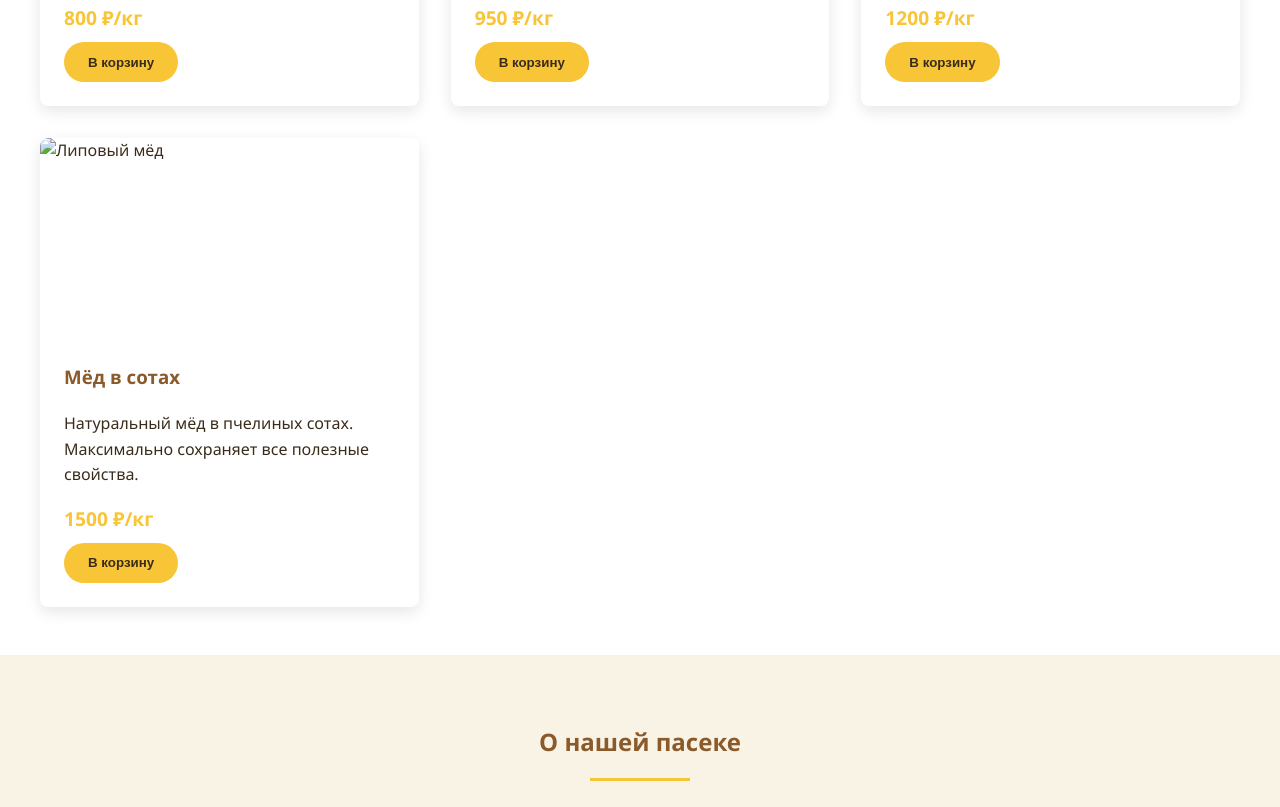
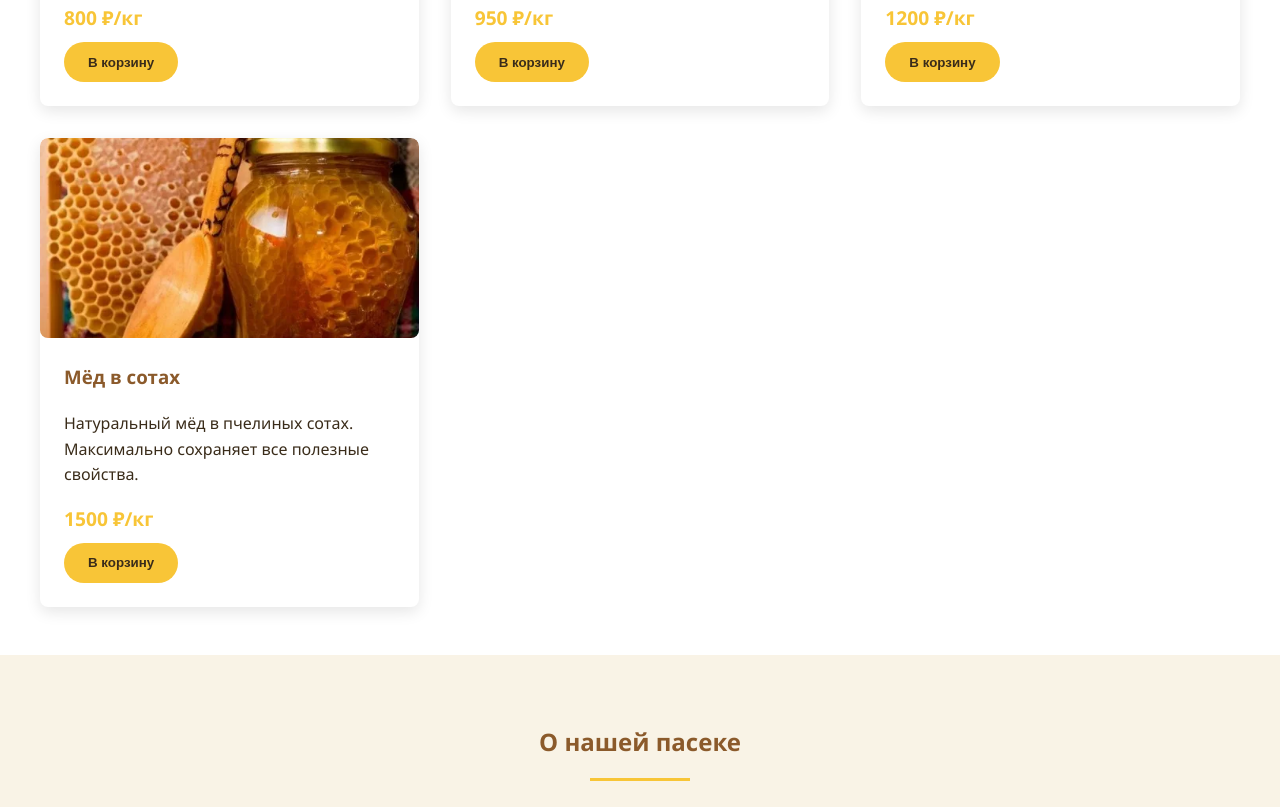
Before and after one commit to GOOOoOOOK/myproject, a plain HTML site: page index.html in a window 1280 px wide. Shown: the part 1107-1914 px from the top of the page. Drawn offline with Linux system fonts and the light colour scheme; the site is published under a folder, as on GitHub Pages, so addresses that start at the root find nothing.

Commit message:
update photo 5

```diff
--- a/index.html
+++ b/index.html
@@ -76,7 +76,7 @@
 
                 <div class="product-card">
                     <div class="product-img">
-                        <img src="/img/соты.webp" alt="Липовый мёд" width="320" height="212">
+                        <img src="img/соты.webp" alt="Липовый мёд" width="320" height="212">
                     </div>
                     <div class="product-info">
                         <h3>Мёд в сотах</h3>
```
